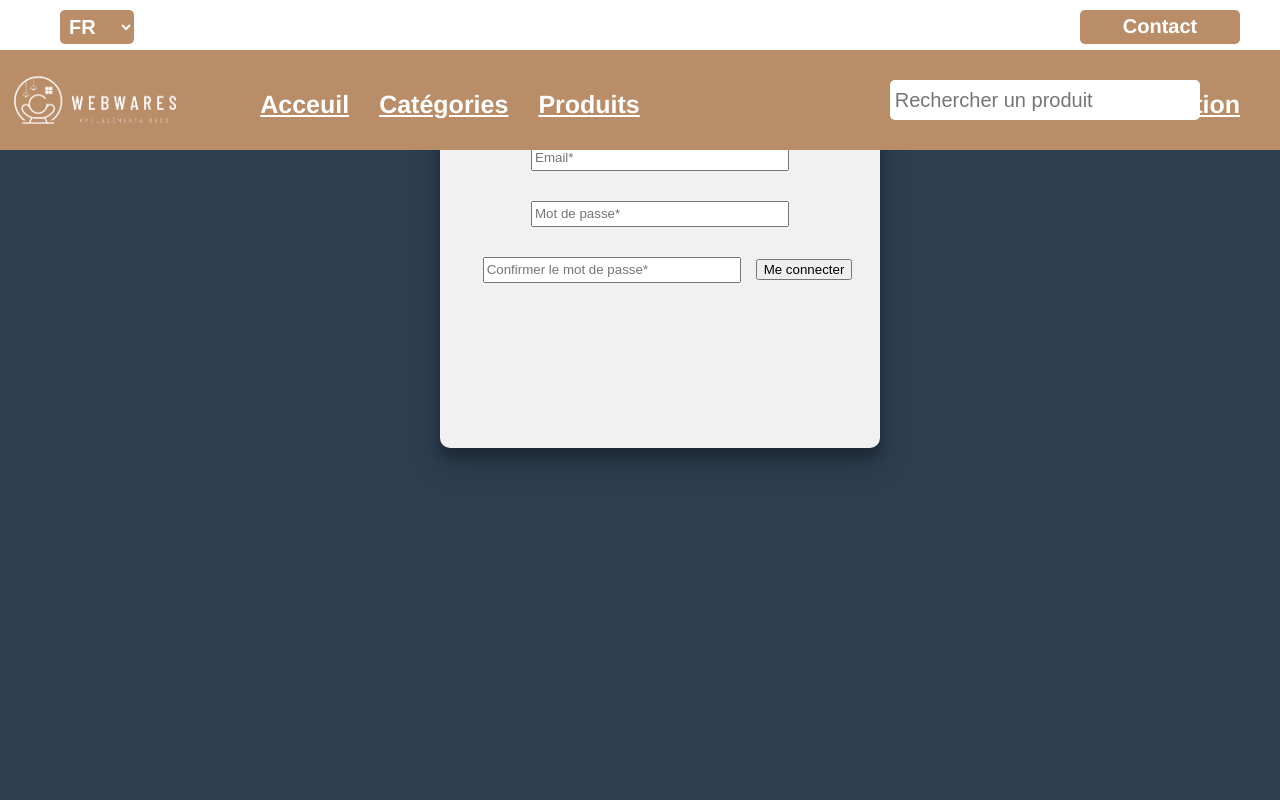
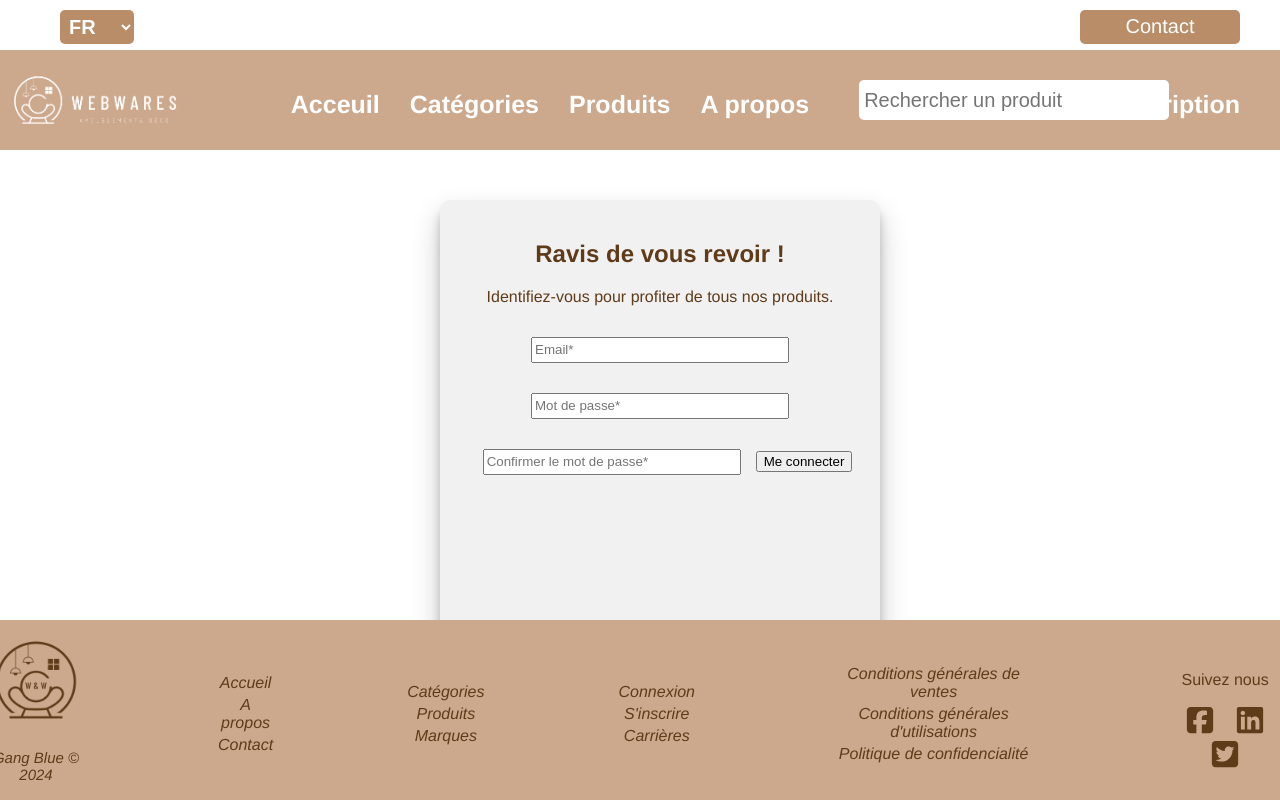
Before and after one commit to Blue-Gang/WebWares, a Vue app: page /loginpage in a window 1280 px wide. Built offline with nearby package versions, Linux system fonts and the light colour scheme.

Commit message:
modif Jason

```diff
--- a/src/App.vue
+++ b/src/App.vue
@@ -25,6 +25,7 @@
         <router-link to="/">Acceuil</router-link>
         <router-link to="/about">Catégories</router-link>
         <router-link to="/products">Produits</router-link>
+        <router-link to="propos">A propos</router-link>
       </div>
       <!-- barre de recherche -->
       <section>
@@ -46,12 +47,63 @@
               <router-link to="/register">Inscription </router-link>
             </div>
             <div class="connect">
+              <router-link to="/bag">Panier{{ 0 }}</router-link>
               <router-link to="/admin">Admin</router-link>
               <router-link to="/logout">Déconnection</router-link>
             </div>
 
       </div>
   </nav>
+  <footer>
+    <div class="foot">
+      <div class="social"><a href="#"><i class="icon ion-social-instagram"></i></a><a href="#"><i class="icon ion-social-snapchat"></i></a><a href="#"><i class="icon ion-social-twitter"></i></a><a href="#"><i class="icon ion-social-facebook"></i></a></div>
+            <div>
+              <img class="logo" href="www.twitter.com" src="@/assets/LogoWW.webp" alt="Logo Twiter" />
+              <p class="copyright" >Gang Blue © 2024</p>
+            </div>
+            <div class="col">
+                <ul class="list-inline">
+                    <li class="list"><a href="#">Accueil</a></li>
+                    <li class="list"><a href="#">A propos</a></li>
+                    <li class="list"><a href="#">Contact</a></li>
+                </ul>
+            </div>
+            <div class="col">
+                <ul>
+                    <li class="list"><a href="#">Catégories</a></li>
+                    <li class="list"><a href="#">Produits</a></li>
+                    <li class="list"><a href="#">Marques</a></li>
+                </ul>
+            </div>
+            <div class="col">
+                <ul class="list-inline">
+                    <li class="list"><a href="#">Connexion</a></li>
+                    <li class="list"><a href="#">S'inscrire</a></li>
+                    <li class="list"><a href="#">Carrières</a></li>
+
+                </ul>
+            </div>
+            <div class="col">
+                <ul>
+                    <li class="list"><a href="#">Conditions générales de ventes</a></li>
+                    <li class="list"><a href="#">Conditions générales d'utilisations</a></li>
+                    <li class="list"><a href="#">Politique de confidencialité</a></li>
+                </ul>
+            </div>
+            <div class="col">
+                <ul>
+                    <p>Suivez nous</p>
+
+                      <img class="footerImg" href="www.facebook.fr" src="@/assets/FB.svg" alt="Logo FaceBook"/>
+                      <img class="footerImg" href="www.linkedin.fr" src="@/assets/LKD.svg" alt="Logo Linkedin" />
+                      <img class="footerImg" href="www.twitter.com" src="@/assets/TWT.svg" alt="Logo Twiter" />
+
+                </ul>
+            </div>
+
+      </div>
+
+  </footer>
   <router-view />
 </template>
 
@@ -146,7 +198,7 @@ export default{
   top: 0;
   left: 0;
   z-index: 1;
-  background-color: #b98d68 ;
+  background-color: #cca88c ;
   height: 100px;
   width: 100vw;
 }
@@ -198,7 +250,7 @@ export default{
 
 .navLink {
   float: right;
-  margin-right: 250px;
+  margin-right: 50px;
   font-size: 25px;
   font-weight: bold;
   color: #ffffff;
@@ -282,10 +334,81 @@ export default{
   margin-left: 30px;
 
 }
+footer {
+  display: flex;
+  justify-content: center;
+  align-items: flex-end;
+  background-color: #cca88c ;
+  color: white;
+  padding: 10px;
+  text-align: center;
+  left: 0;
+  position: fixed;
+  bottom: 0;
+  width: 100%;
+  height: 150px;
+  padding-bottom: 20px;
+
+}
+
+.foot{
+  margin-top: auto;
+  gap: 50px;
+  display: flex;
+  justify-content: center;
+  gap: 70px;
+  margin-left: -104px;
+}
 
 
-body{
-  background-color: #2c3e50;
+.list{
+  display: flex;
+  justify-content:center ;
+  margin-bottom: 20px;
+  flex-direction:column;
+  margin: 0 10px;
+  color: white;
+  font-style: italic;
+  padding: 2px;
+
+}
+a, p{
+  font-weight: 450;
+  color: #5E3C1A;
+  text-decoration: none;
 }
 
+
+
+.copyright{
+  color: #5E3C1A;
+  font-style: italic;
+  font-size: 15px;
+
+}
+
+.footerImg{
+  width: 30px;
+  height: 30px;
+  margin: 0 10px;
+}
+
+.logo{
+  width: 100px;
+  height: 100px;
+  margin: 0 10px;
+}
+
+.col{
+  display: flex;
+  align-items: center;
+}
+
+
+/*
+body{
+  /* background-color: #2c3e50;
+ } */
+
+
 </style>
--- a/src/components/FooterPage.vue
+++ /dev/null
@@ -1,126 +0,0 @@
-<template>
-  <footer>
-    <div class="foot">
-      <div class="social"><a href="#"><i class="icon ion-social-instagram"></i></a><a href="#"><i class="icon ion-social-snapchat"></i></a><a href="#"><i class="icon ion-social-twitter"></i></a><a href="#"><i class="icon ion-social-facebook"></i></a></div>
-            <div>
-              <img class="logo" href="www.twitter.com" src="@/assets/LogoWW.webp" alt="Logo Twiter" />
-              <p class="copyright" >Gang Blue © 2024</p>
-            </div>
-            <div class="col1">
-                <ul class="list-inline">
-                    <li class="list"><a href="#">Accueil</a></li>
-                    <li class="list"><a href="#">A propos</a></li>
-                    <li class="list"><a href="#">Contact</a></li>
-                </ul>
-            </div>
-            <div class="col2">
-                <ul>
-                    <li class="list"><a href="#">Catégories</a></li>
-                    <li class="list"><a href="#">Produits</a></li>
-                    <li class="list"><a href="#">Marques</a></li>
-                </ul>
-            </div>
-            <div class="col3">
-                <ul class="list-inline">
-                    <li class="list"><a href="#">Connexion</a></li>
-                    <li class="list"><a href="#">S'inscrire</a></li>
-                    <li class="list"><a href="#">Carrières</a></li>
-
-                </ul>
-            </div>
-            <div class="col4">
-                <ul>
-                    <li class="list"><a href="#">Conditions générales de ventes</a></li>
-                    <li class="list"><a href="#">Conditions générales d'utilisations</a></li>
-                    <li class="list"><a href="#">Politique de confidencialité</a></li>
-                </ul>
-            </div>
-            <div class="col4">
-                <ul>
-                    <p>Suivez nous</p>
-                    <img href="www.facebook.fr" src="@/assets/FB.svg" alt="Logo FaceBook"/>
-                    <img href="www.linkedin.fr" src="@/assets/LKD.svg" alt="Logo Linkedin" />
-                    <img href="www.twitter.com" src="@/assets/TWT.svg" alt="Logo Twiter" />
-
-                </ul>
-            </div>
-
-      </div>
-
-  </footer>
-</template>
-
-<script>
-export default {
-    name: 'FooterPage',
-}
-</script>
-
-<style scoped>
-
-footer {
-  display: flex;
-  justify-content: center;
-  align-items: flex-end;
-  background-color: #cca88c ;
-  color: white;
-  padding: 10px;
-  text-align: center;
-  position: fixed;
-  bottom: 0;
-  width: 100%;
-  height: 150px;
-  padding-bottom: 20px;
-
-}
-
-.foot{
-  margin-top: auto;
-  gap: 50px;
-  display: flex;
-  justify-content: center;
-  gap: 70px;
-  margin-left: -104px;
-}
-
-
-.list{
-  display: flex;
-  justify-content:center ;
-  margin-bottom: 20px;
-  flex-direction:column;
-  margin: 0 10px;
-  color: white;
-  font-style: italic;
-  padding: 2px;
-
-}
-a, p{
-  font-weight: 450;
-  color: #5E3C1A;
-  text-decoration: none;
-}
-
-
-
-.copyright{
-  color: #5E3C1A;
-  font-style: italic;
-  font-size: 15px;
-
-}
-
-img{
-  width: 30px;
-  height: 30px;
-  margin: 0 10px;
-}
-
-.logo{
-  width: 100px;
-  height: 100px;
-  margin: 0 10px;
-}
-
-
-</style>
--- a/src/components/UserForm.vue
+++ b/src/components/UserForm.vue
@@ -27,6 +27,7 @@
     width: 400px;
     height: 400px;
     margin: 0 auto;
+    margin-top: 200px ;
   }
 
   .formulaire{
--- a/src/views/HomeView.vue
+++ b/src/views/HomeView.vue
@@ -10,13 +10,13 @@
 <script>
 // @ is an alias to /src
 import HelloWorld from '@/components/HelloWorld.vue';
-import FooterPage from '@/components/FooterPage.vue';
+
 
 export default {
 
   components:{
     HelloWorld,
-    FooterPage,
+
 
   }
 }
```
